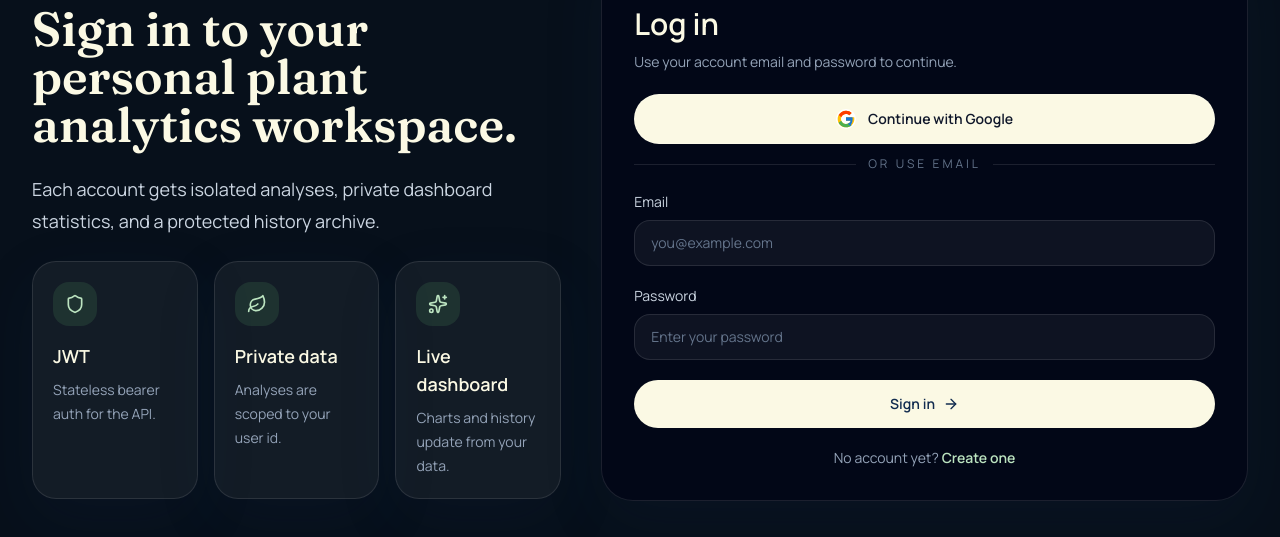
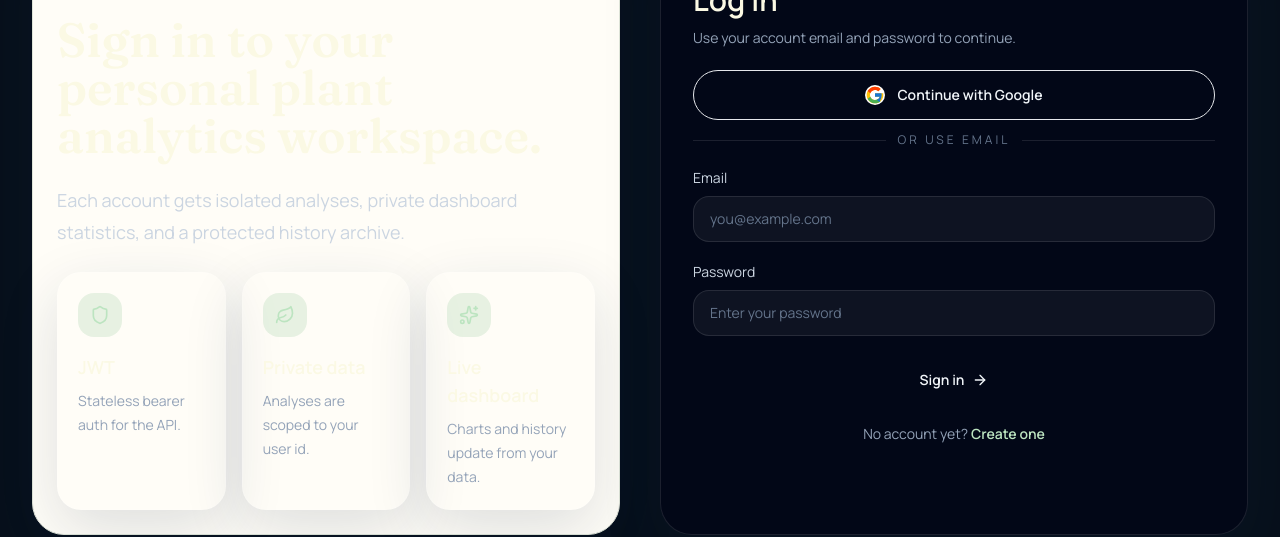
Before and after one commit to itsmierrrrr/Plant-Health-Tracker, a React (Vite) app: page /login in a window 1280 px wide. Shown: the part 196-733 px from the top of the page. Built offline with nearby package versions, Linux system fonts and the light colour scheme.

Commit message:
login page update

```diff
--- a/src/pages/LoginPage.tsx
+++ b/src/pages/LoginPage.tsx
@@ -5,6 +5,7 @@ import { ArrowRight, Leaf, LogIn, Shield, Sparkles } from 'lucide-react';
 import { FormEvent, useEffect, useState } from 'react';
 import { Link, Navigate, useLocation, useNavigate } from 'react-router-dom';
 import { requestGoogleAccessToken } from '../services/googleIdentity';
+import { BotanicalImage } from '../components/BotanicalImage';
 
 function getErrorMessage(error: unknown) {
   if (typeof error === 'object' && error && 'response' in error) {
@@ -79,19 +80,26 @@ export function LoginPage() {
   }
 
   return (
-    <PageContainer className="grid min-h-[calc(100vh-8rem)] items-center py-10 lg:grid-cols-[0.9fr_1.1fr] lg:gap-10">
-      <div className="space-y-6">
-        <div className="inline-flex items-center gap-2 rounded-full border border-leaf-300/20 bg-leaf-400/10 px-4 py-2 text-sm font-medium text-leaf-100">
+    <PageContainer className="grid min-h-[calc(100vh-8rem)] items-stretch py-10 lg:grid-cols-2 lg:gap-10">
+      <div className="flex h-full flex-col rounded-[2rem] border border-[#dfe5d9] bg-[#fffdf7] p-3 shadow-soft">
+        <BotanicalImage
+          alt="Bright green leaves in a sunlit indoor garden"
+          label="A calmer way to care"
+          className="border-0 p-0 shadow-none"
+          aspectClassName="aspect-[4/3]"
+        />
+        <div className="space-y-6 px-3 pb-3 pt-6">
+          <div className="inline-flex items-center gap-2 rounded-full border border-leaf-300/20 bg-leaf-400/10 px-4 py-2 text-sm font-medium text-leaf-100">
           <LogIn className="h-4 w-4" />
           Secure access
-        </div>
+          </div>
         <h1 className="max-w-2xl font-display text-4xl font-semibold leading-tight text-cream sm:text-5xl">
           Sign in to your personal plant analytics workspace.
         </h1>
         <p className="max-w-2xl text-lg leading-8 text-slate-300">
           Each account gets isolated analyses, private dashboard statistics, and a protected history archive.
         </p>
-        <div className="grid gap-4 sm:grid-cols-3">
+          <div className="grid gap-4 sm:grid-cols-3">
           {[
             { title: 'JWT', copy: 'Stateless bearer auth for the API.', icon: Shield },
             { title: 'Private data', copy: 'Analyses are scoped to your user id.', icon: Leaf },
@@ -108,10 +116,11 @@ export function LoginPage() {
               </div>
             );
           })}
+          </div>
         </div>
       </div>
 
-      <div className="rounded-[2rem] border border-white/10 bg-slate-950/80 p-6 shadow-soft sm:p-8">
+      <div className="h-full rounded-[2rem] border border-white/10 bg-slate-950/80 p-6 shadow-soft sm:p-8">
         <form className="space-y-5" onSubmit={handleSubmit}>
           <div>
             <p className="text-sm font-semibold uppercase tracking-[0.3em] text-leaf-200">Welcome back</p>
@@ -125,7 +134,7 @@ export function LoginPage() {
               onClick={handleGoogleSignIn}
               disabled={loading}
               className={cn(
-                'flex w-full items-center justify-center gap-3 rounded-full border border-white/15 bg-cream px-6 py-3.5 text-sm font-semibold text-slate-900 transition hover:-translate-y-0.5 hover:shadow-lift disabled:cursor-not-allowed disabled:opacity-60',
+                'meadow-button-secondary flex w-full items-center justify-center gap-3 rounded-full border px-6 py-3.5 text-sm font-semibold disabled:cursor-not-allowed disabled:opacity-60',
                 loading && 'translate-y-0',
                 !googleClientId && 'opacity-80'
               )}
@@ -184,7 +193,7 @@ export function LoginPage() {
             type="submit"
             disabled={loading}
             className={cn(
-              'inline-flex w-full items-center justify-center gap-2 rounded-full bg-cream px-6 py-3.5 text-sm font-semibold text-brand-900 transition hover:-translate-y-0.5 hover:shadow-lift disabled:cursor-not-allowed disabled:opacity-60',
+              'meadow-button inline-flex w-full items-center justify-center gap-2 rounded-full px-6 py-3.5 text-sm font-semibold disabled:cursor-not-allowed disabled:opacity-60',
               loading && 'translate-y-0'
             )}
           >
```
